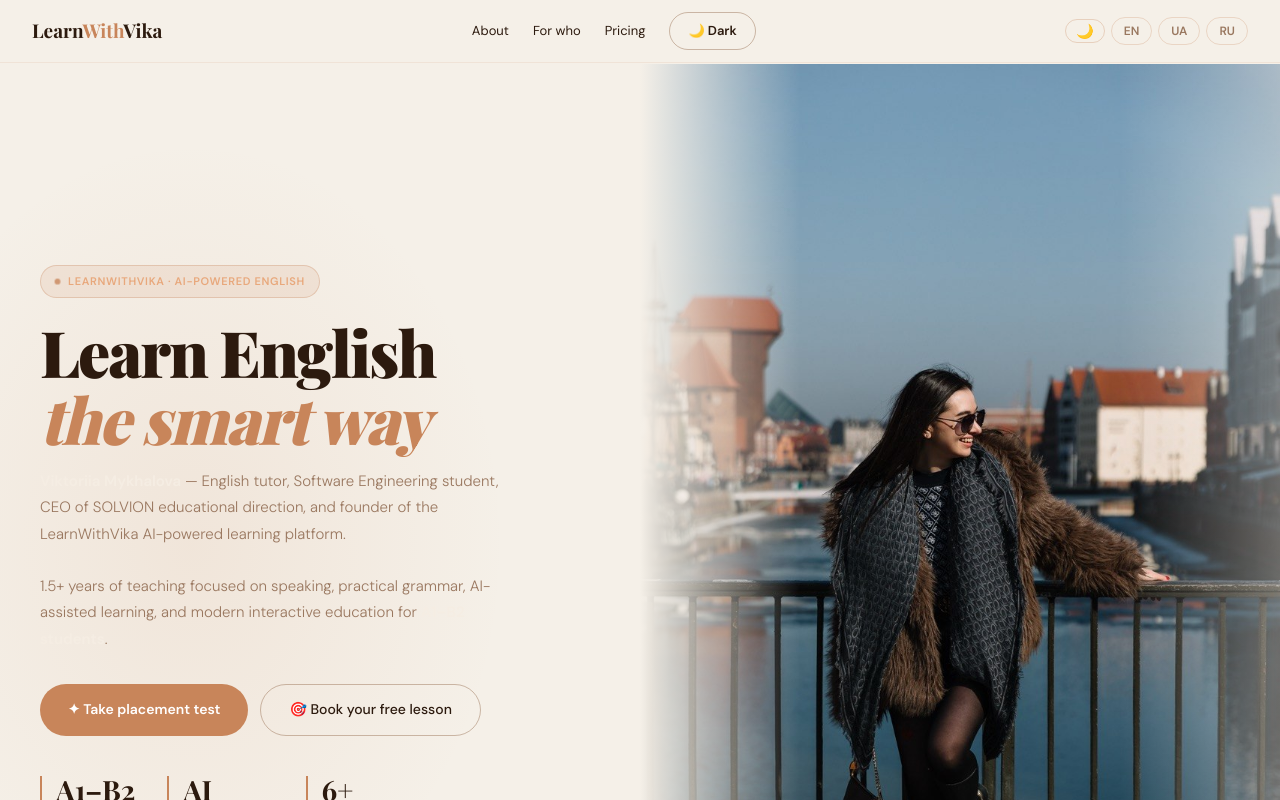
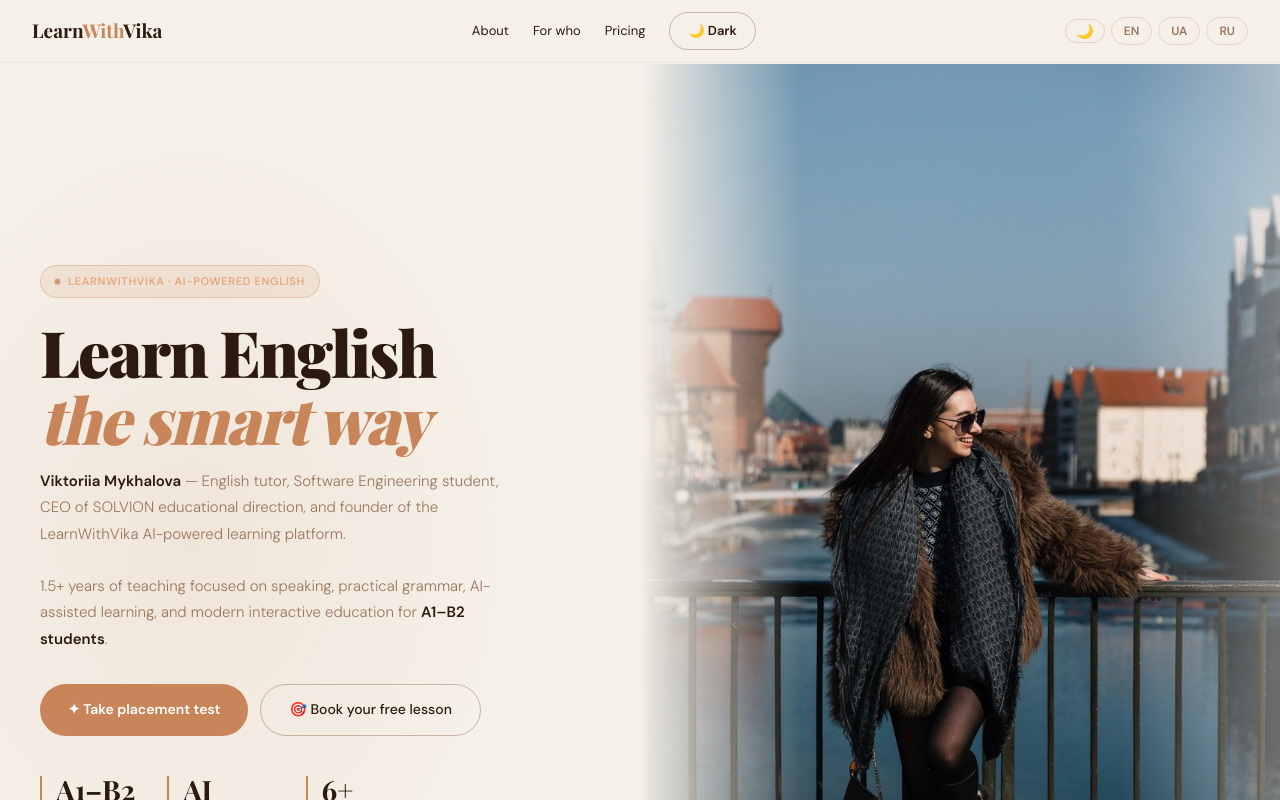
Before and after one commit to ViktoriiaMykhalova/learnwithvika-platform, a Next.js app: page / in a window 1280 px wide. Shown: the top 800 px of the page. Built offline with nearby package versions, Linux system fonts and the light colour scheme; a web font is replaced by a local one.

Commit message:
fix strong text light theme

```diff
--- a/public/landing/style.css
+++ b/public/landing/style.css
@@ -439,3 +439,9 @@ h1, h2, h3 {
   color: #2c1a0e !important;
   border-color: rgba(139,94,60,0.4) !important;
 }
+
+:root[data-theme="light"] .lwv-hero-desc strong,
+:root[data-theme="light"] .lwv-about-text p strong,
+:root[data-theme="light"] .lwv-hero-desc strong {
+  color: #2c1a0e !important;
+}
```
